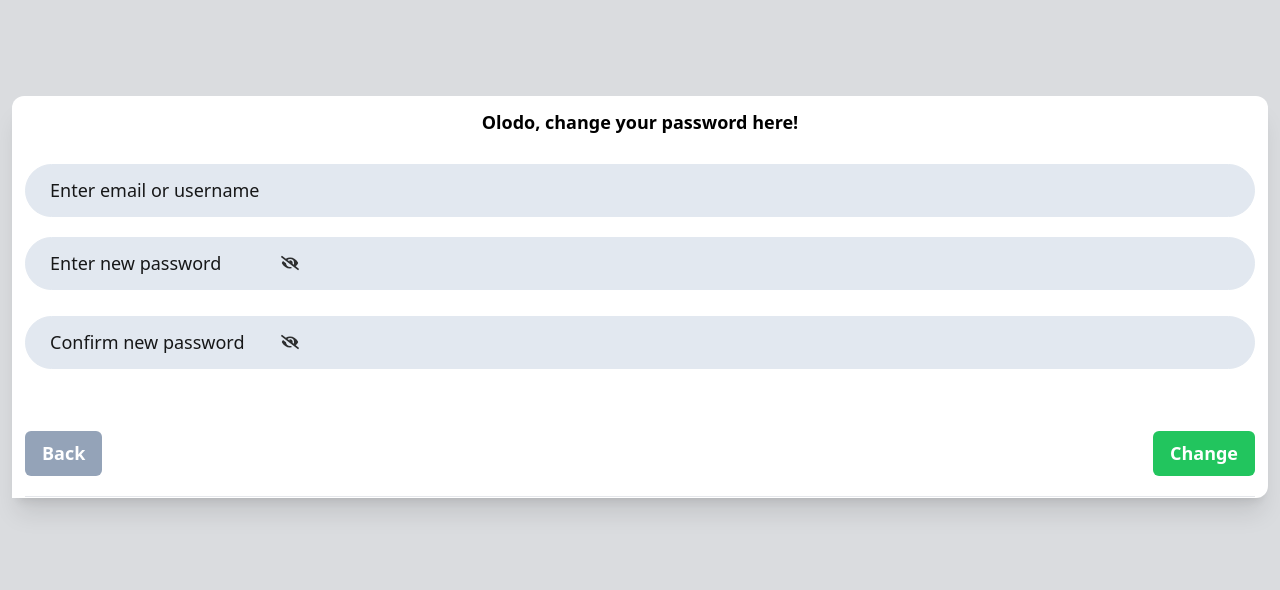
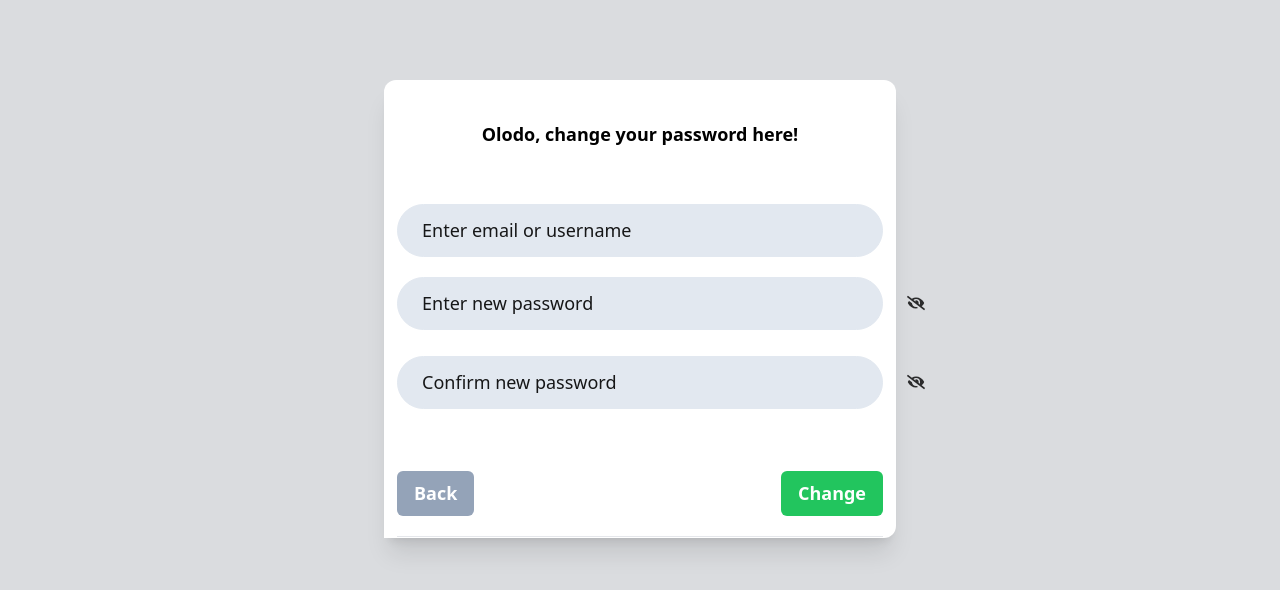
Before and after one commit to AjDev00/LoginAndSignUp-Auth, a React (Vite) app: page /forgot-password in a window 1280 px wide. Shown: the top 590 px of the page. Built offline with nearby package versions, Linux system fonts and the light colour scheme.

Commit message:
modified:   src/components/Container.jsx 	modified:   src/components/ForgotPassword.jsx 	modified:   src/components/LogIn.jsx 	modified:   src/components/SignUp.jsx

```diff
--- a/src/components/Container.jsx
+++ b/src/components/Container.jsx
@@ -7,7 +7,7 @@ export default function Container() {
   const { signUp, handleLogIn, handleSignUp } = useContext(AppContext);
 
   return (
-    <div className="px-3 mt-24">
+    <div className="px-3 mt-24 md:mt-20 min-[1280px]:px-96">
       <div className="border border-transparent rounded-tl-xl rounded-tr-xl rounded-br-xl shadow-xl px-3 bg-white">
         <div className="flex flex-row justify-between mb-10 text-[18px]">
           <div onClick={handleLogIn} className="">
--- a/src/components/ForgotPassword.jsx
+++ b/src/components/ForgotPassword.jsx
@@ -70,9 +70,9 @@ export default function ForgotPassword() {
 
   return (
     <div>
-      <div className="px-3 mt-24">
+      <div className="px-3 mt-24 min-[1280px]:px-96 md:mt-20">
         <div className="border border-transparent rounded-tl-xl rounded-tr-xl rounded-br-xl shadow-xl px-3 bg-white">
-          <div className="text-[18px] font-semibold flex justify-center text-center py-3">
+          <div className="text-[18px] font-semibold flex justify-center text-center py-3 md:py-10">
             Olodo, change your password here!
           </div>
           <form
@@ -125,9 +125,15 @@ export default function ForgotPassword() {
                   }
                 >
                   {newPasswordVisibility ? (
-                    <FaEye className="ml-64 -mt-9 opacity-80" size={18} />
+                    <FaEye
+                      className="ml-64 -mt-9 opacity-80 md:ml-[510px] cursor-pointer"
+                      size={18}
+                    />
                   ) : (
-                    <FaEyeSlash className="ml-64 -mt-9 opacity-80" size={18} />
+                    <FaEyeSlash
+                      className="ml-64 -mt-9 opacity-80 md:ml-[510px] cursor-pointer"
+                      size={18}
+                    />
                   )}
                 </div>
                 <br />
@@ -156,9 +162,15 @@ export default function ForgotPassword() {
                   }
                 >
                   {confPasswordVisibility ? (
-                    <FaEye className="ml-64 -mt-9 opacity-80" size={18} />
+                    <FaEye
+                      className="ml-64 -mt-9 opacity-80 md:ml-[510px] cursor-pointer"
+                      size={18}
+                    />
                   ) : (
-                    <FaEyeSlash className="ml-64 -mt-9 opacity-80" size={18} />
+                    <FaEyeSlash
+                      className="ml-64 -mt-9 opacity-80 md:ml-[510px] cursor-pointer"
+                      size={18}
+                    />
                   )}
                 </div>
                 <br />
--- a/src/components/LogIn.jsx
+++ b/src/components/LogIn.jsx
@@ -83,9 +83,15 @@ export default function LogIn() {
             />
             <div onClick={() => setPasswordVisibility(!passwordVisibility)}>
               {passwordVisibility ? (
-                <FaEye className="ml-64 -mt-9 opacity-80" size={18} />
+                <FaEye
+                  className="ml-64 -mt-9 opacity-80 md:ml-[510px] cursor-pointer"
+                  size={18}
+                />
               ) : (
-                <FaEyeSlash className="ml-64 -mt-9 opacity-80" size={18} />
+                <FaEyeSlash
+                  className="ml-64 -mt-9 opacity-80 md:ml-[510px] cursor-pointer"
+                  size={18}
+                />
               )}
             </div>
             <br />
--- a/src/components/SignUp.jsx
+++ b/src/components/SignUp.jsx
@@ -134,11 +134,18 @@ export default function SignUp() {
             />
             <div onClick={() => setPasswordVisibility(!passwordVisibility)}>
               {passwordVisibility ? (
-                <FaEye className="ml-64 -mt-9 opacity-80" size={18} />
+                <FaEye
+                  className="ml-64 -mt-9 opacity-80 md:ml-[510px] cursor-pointer"
+                  size={18}
+                />
               ) : (
-                <FaEyeSlash className="ml-64 -mt-9 opacity-80" size={18} />
+                <FaEyeSlash
+                  className="ml-64 -mt-9 opacity-80 md:ml-[510px] cursor-pointer"
+                  size={18}
+                />
               )}
             </div>
+            <br />
             {passwordErr ? (
               <div className="text-red-500 font-semibold px-3">
                 {passwordErr}
```
